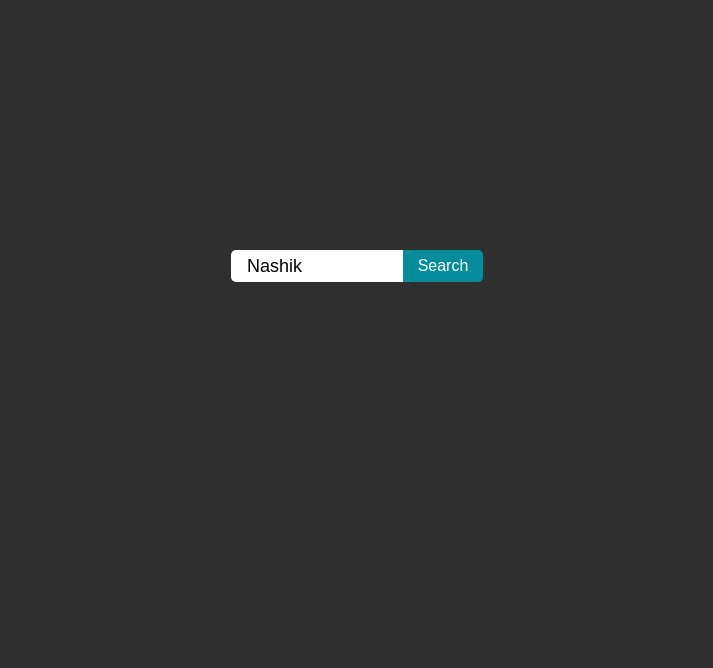
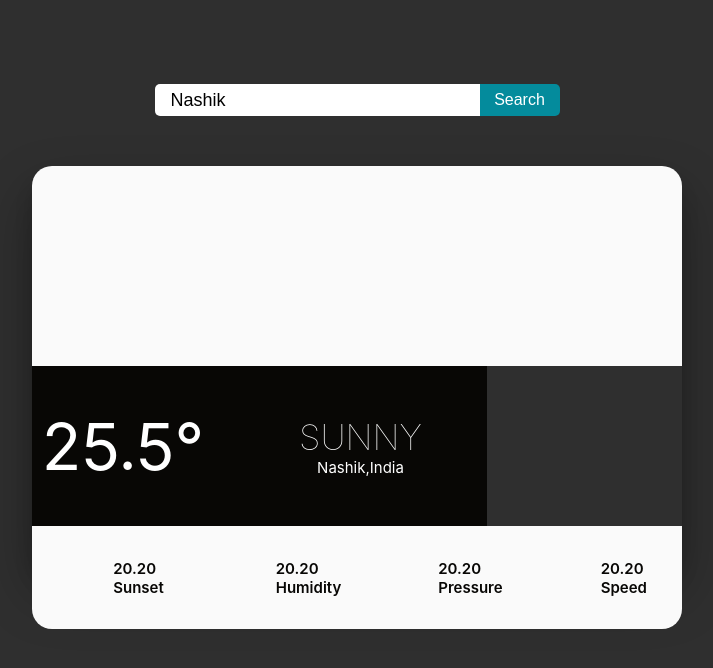
Before and after one commit to amrutaBanait/Weather_App, a React (Create React App) app in the folder weather_app/: page / in a window 1280 px wide. Shown: the top 668 px of the page, without its empty margins (283-996 px from the left). Built offline with nearby package versions, Linux system fonts and the light colour scheme; no server answers; some icons are missing.

Commit message:
destructuring

```diff
--- a/weather_app/src/components/weather/temp.js
+++ b/weather_app/src/components/weather/temp.js
@@ -1,6 +1,7 @@
 import React from 'react'
 import "./style.css";
 import {useState, useEffect} from 'react';
+import WeatherCard from "./weatherCard";
 
 const Temp = () => {
 const [searchValue, setSearchValue] = useState("Nashik")
@@ -61,7 +62,7 @@ useEffect (() =>{
         </div>
       </div>
 
-
+      <WeatherCard tempInfo={tempInfo}/>
     </>
   );
 }
--- a/weather_app/src/components/weather/weatherCard.js
+++ b/weather_app/src/components/weather/weatherCard.js
@@ -2,7 +2,17 @@ import React from 'react'
 
 {/*temp card*/}
 
-const weatherCard = () =>{
+const WeatherCard = ({tempInfo}) => {
+   const {
+        temp,
+        pressure,
+        humidity,
+        weathermood,
+        name,
+        speed,
+        country,
+        sunset
+      } = tempInfo;
     return (
         <>
     <article className="widget">
@@ -76,4 +86,4 @@ const weatherCard = () =>{
     )
 }
 
-export default weatherCard;
+export default WeatherCard;
```
